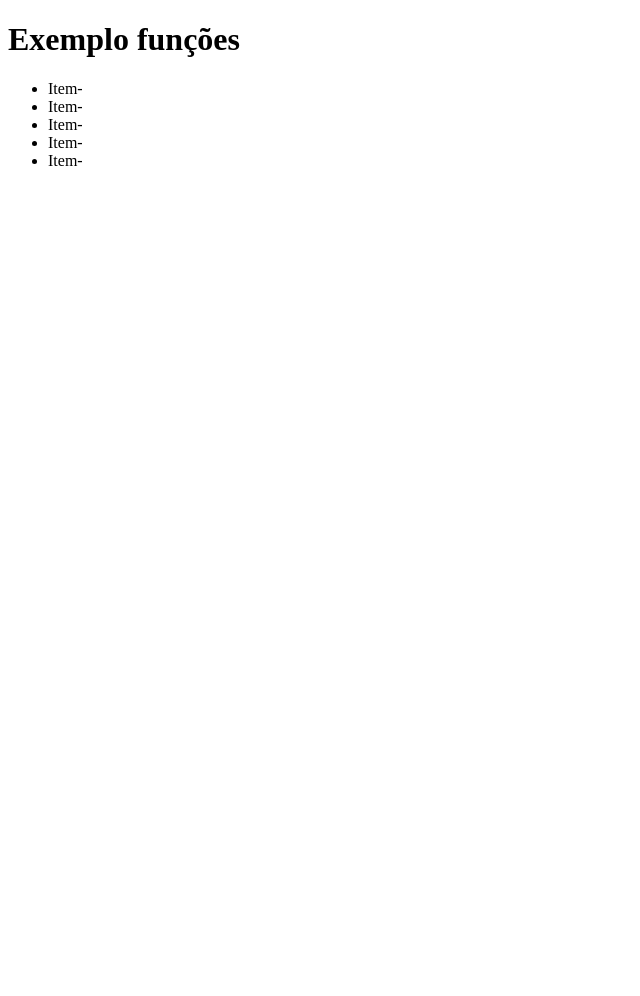
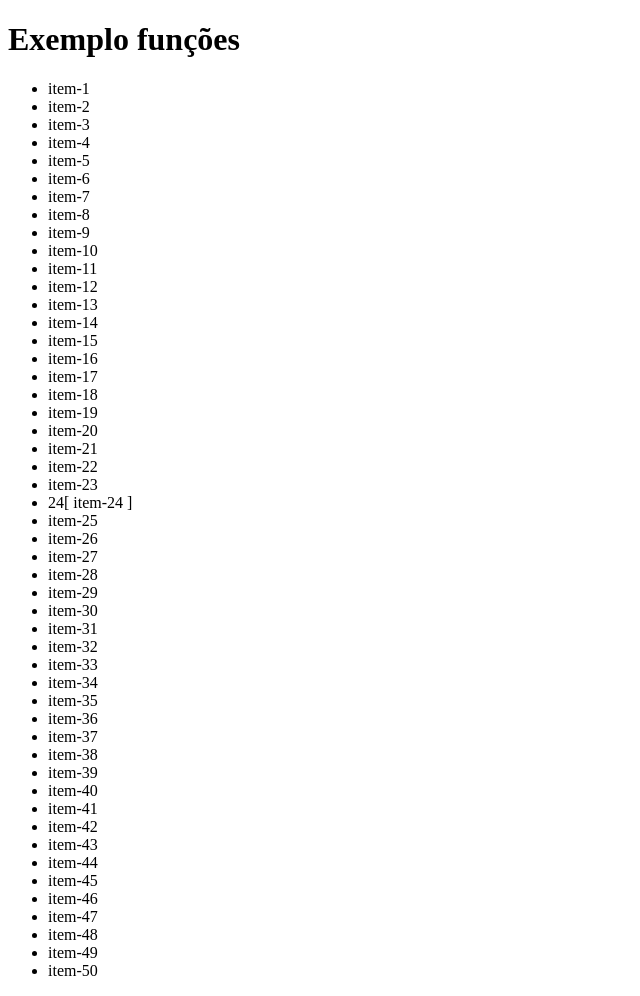
Before and after one commit to 1ESPW-2023/RM99727, a plain HTML site: page index.html in a window 1280 px wide. Shown: the whole page, without its empty margins (0-640 px from the left). Before the commit the page ends 800 px from the top, so only its background shows below. Drawn offline with Linux system fonts and the light colour scheme.

Commit message:
Alteração no arquivo

```diff
--- a/JS/script.js
+++ b/JS/script.js
@@ -1 +1,22 @@
 //Exemplos de funções
+
+//Recupera apenas um elemento
+//const liElements = document.querySelector("li");
+//console.log(liElements);
+
+//Recupera todos os elementos
+//const liElements = document.querySelectorAll("li")
+
+//Convertendo node list em array com spread
+//const arrayElements = [...liElements]
+
+//console.log(arrayElements);
+
+//Simplificando o codigo acima poderiamos arruma-lo assim
+const arrayElements = [...document.querySelectorAll("li")];
+
+arrayElements.map((el,key)=>{
+    if (el.textContent == "item-24") {
+        el.textContent = `${key+1}[ item-24 ]`;
+    }
+});
--- a/index.html
+++ b/index.html
@@ -5,6 +5,9 @@
     <meta http-equiv="X-UA-Compatible" content="IE=edge">
     <meta name="viewport" content="width=device-width, initial-scale=1.0">
     <title>RM99727</title>
+
+    <script src="./JS/script.js" defer></script>
+
 </head>
 <body>
 
@@ -12,11 +15,56 @@
 
     <div id="div-box">
         <ul>
-            <li>Item-</li>
-            <li>Item-</li>
-            <li>Item-</li>
-            <li>Item-</li>
-            <li>Item-</li>
+            <li>item-1</li>
+            <li>item-2</li>
+            <li>item-3</li>
+            <li>item-4</li>
+            <li>item-5</li>
+            <li>item-6</li>
+            <li>item-7</li>
+            <li>item-8</li>
+            <li>item-9</li>
+            <li>item-10</li>
+            <li>item-11</li>
+            <li>item-12</li>
+            <li>item-13</li>
+            <li>item-14</li>
+            <li>item-15</li>
+            <li>item-16</li>
+            <li>item-17</li>
+            <li>item-18</li>
+            <li>item-19</li>
+            <li>item-20</li>
+            <li>item-21</li>
+            <li>item-22</li>
+            <li>item-23</li>
+            <li>item-24</li>
+            <li>item-25</li>
+            <li>item-26</li>
+            <li>item-27</li>
+            <li>item-28</li>
+            <li>item-29</li>
+            <li>item-30</li>
+            <li>item-31</li>
+            <li>item-32</li>
+            <li>item-33</li>
+            <li>item-34</li>
+            <li>item-35</li>
+            <li>item-36</li>
+            <li>item-37</li>
+            <li>item-38</li>
+            <li>item-39</li>
+            <li>item-40</li>
+            <li>item-41</li>
+            <li>item-42</li>
+            <li>item-43</li>
+            <li>item-44</li>
+            <li>item-45</li>
+            <li>item-46</li>
+            <li>item-47</li>
+            <li>item-48</li>
+            <li>item-49</li>
+            <li>item-50</li>
         </ul>
     </div>
 
```
